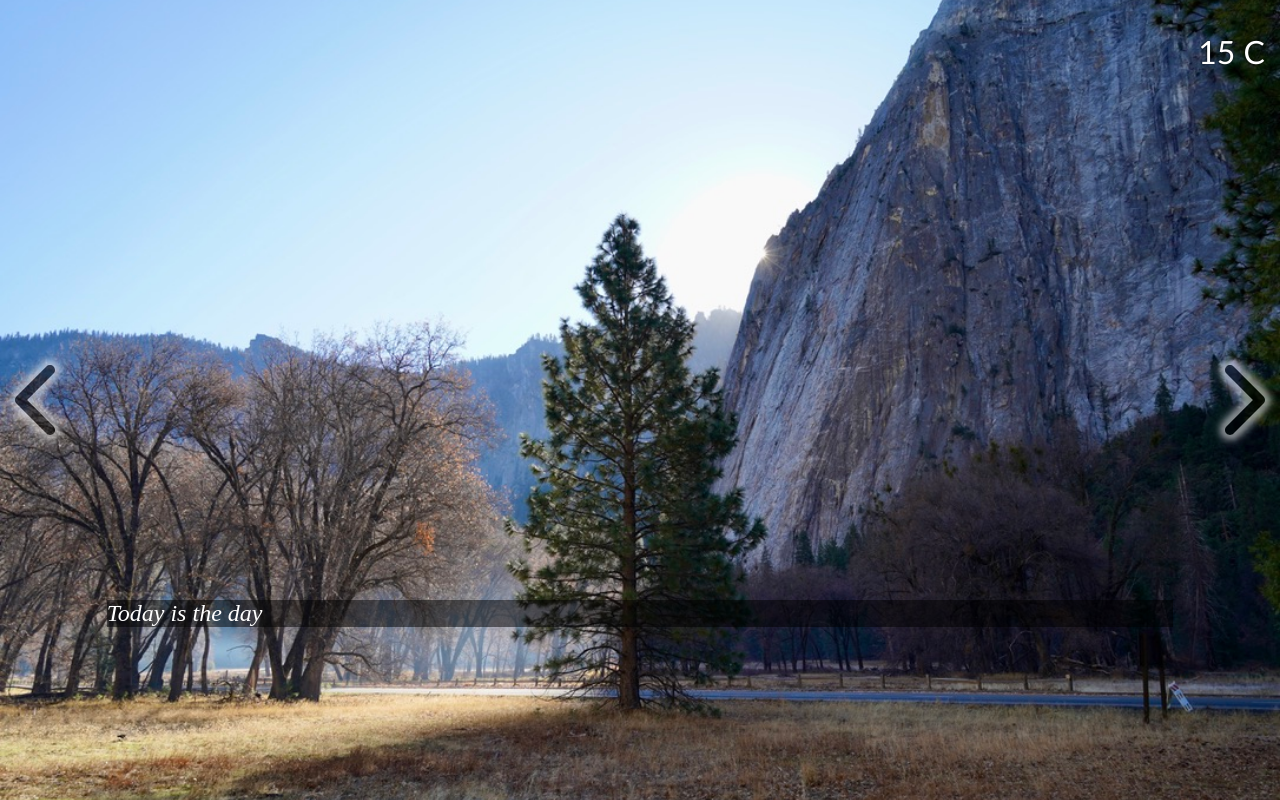
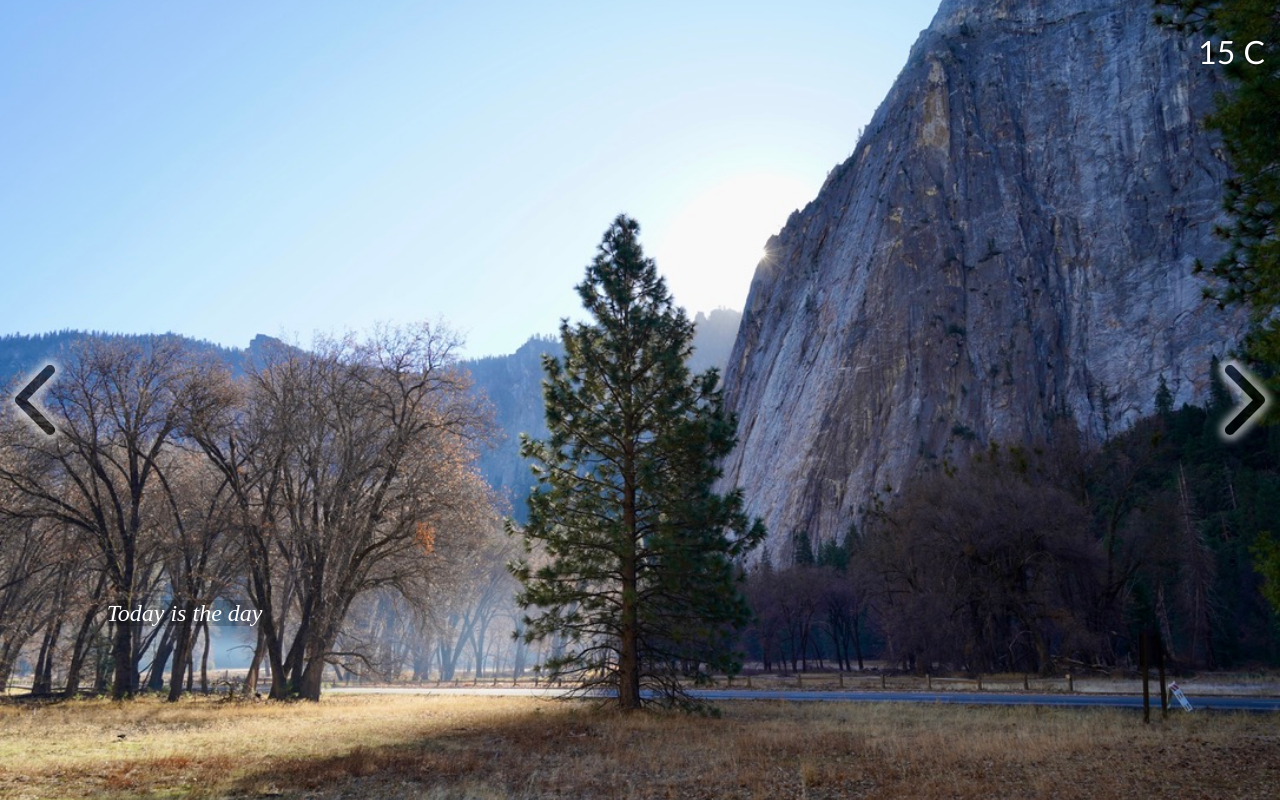
Before and after one commit to aleksandr-efimenko/inspirational-homepage, a React (Create React App) app: page / in a window 1280 px wide. Built offline with nearby package versions, Linux system fonts and the light colour scheme.

Commit message:
update quote style, display inline

```diff
--- a/src/App.css
+++ b/src/App.css
@@ -55,9 +55,11 @@
 }
 
 .quote-container p {
+  display: inline;
   font-size: 1.5rem;
   margin: 0;
-  background-color: rgba(0, 0, 0, 0.5);
+  background-color: rgba(0, 0, 0, .2);
+  border-radius: 3px;
   color: white;
   word-wrap: break-word;
   font-style: italic;
```
